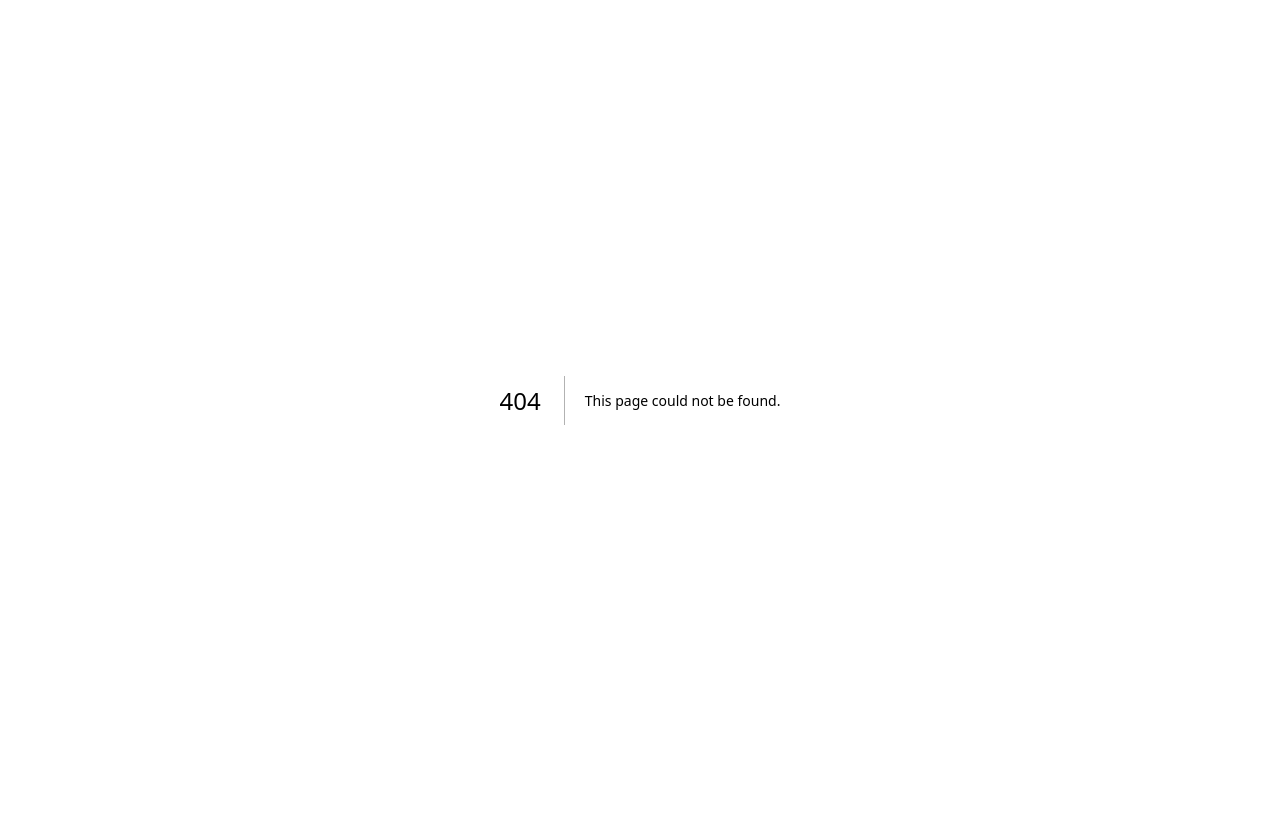
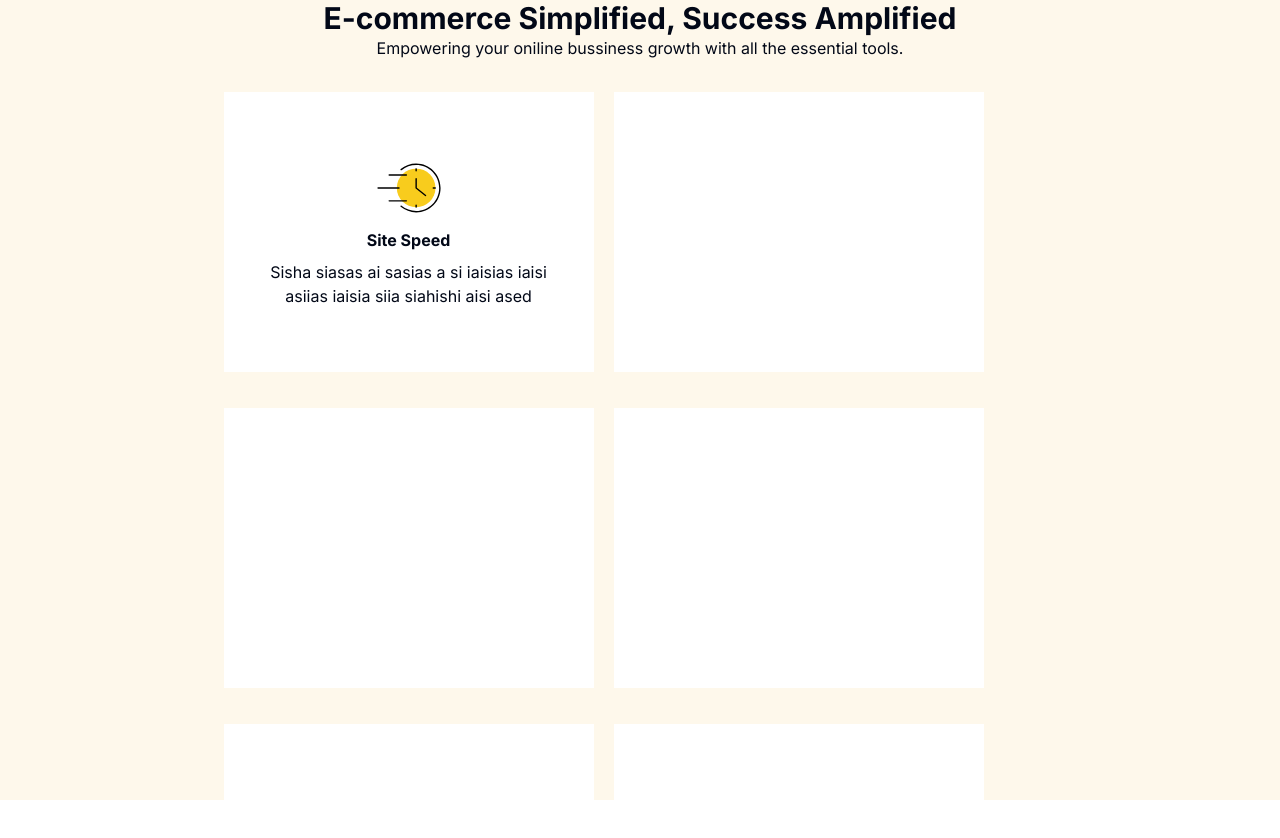
Before and after one commit to satender9586/roomstay, a Next.js app: page /growth in a window 1280 px wide. Before the commit this address had no page. Shown: the top 838 px of the page. Before the commit the page ends 800 px from the top, so only its background shows below. Built offline with nearby package versions, Linux system fonts and the light colour scheme.

Commit message:
design: makeing growth page

```diff
--- /dev/null
+++ b/src/app/growth/page.jsx
@@ -0,0 +1,55 @@
+import React from 'react'
+import { TimerIcon } from '@radix-ui/react-icons'
+import clockImg from "../../../public/assets/clock.svg"
+import Image from 'next/image'
+const Growth = () => {
+    return (
+        <div className='w-[100vw] h-[100vh] bg-yellow-50' style={{backgroundColor:"#FEF8EB"}}>
+            <div className='flex flex-1 flex-col h-[100%]'>
+                <div className=' flex-[0.15]  '>
+                    <div className='w-full h-full flex flex-col items-center text-center justify-center '>
+                        <div className=" font-bold text-3xl">E-commerce Simplified, Success Amplified</div>
+                        <div className=" ">Empowering your oniline bussiness growth with all the essential tools.</div>
+                    </div>
+                </div>
+                <div className=' flex-[0.85]'>
+                    <div className="container mx-auto mt-8">
+                        <div className="flex flex-wrap justify-center gap-5 w-[94%] ">
+
+                            {/* First Row */}
+                            <div className="mb-4 bg-white w-[370px] h-[280px] flex items-center justify-center">
+                                {/* Your content for the first div in the first row */}
+                                <div className='h-full flex flex-col items-center justify-center p-7 gap-2'>
+                                    <Image src={clockImg} className='w-16 h-16'/>
+                                    <div className='font-bold'>Site Speed</div>
+                                    <div className='text-center'>Sisha siasas ai sasias a si iaisias iaisi asiias iaisia siia siahishi aisi ased</div>
+                                </div>
+                            </div>
+                            <div className="mb-4 bg-white w-[370px] h-[280px] flex items-center justify-center">
+                                {/* Your content for the second div in the first row */}
+                            </div>
+                            <div className="mb-4 bg-white w-[370px] h-[280px] flex items-center justify-center">
+                                {/* Your content for the third div in the first row */}
+                            </div>
+
+                            {/* Second Row */}
+                            <div className="mb-4 bg-white w-[370px] h-[280px] flex items-center justify-center">
+                                {/* Your content for the first div in the second row */}
+                            </div>
+                            <div className="mb-4 bg-white w-[370px] h-[280px] flex items-center justify-center">
+                                {/* Your content for the second div in the second row */}
+                            </div>
+                            <div className="mb-4 bg-white w-[370px] h-[280px] flex items-center justify-center">
+                                {/* Your content for the third div in the second row */}
+                            </div>
+                        </div>
+                    </div>
+                </div>
+
+
+            </div>
+        </div>
+    )
+}
+
+export default Growth
```
Also changed, not shown: public/assets/clock.svg (added).
